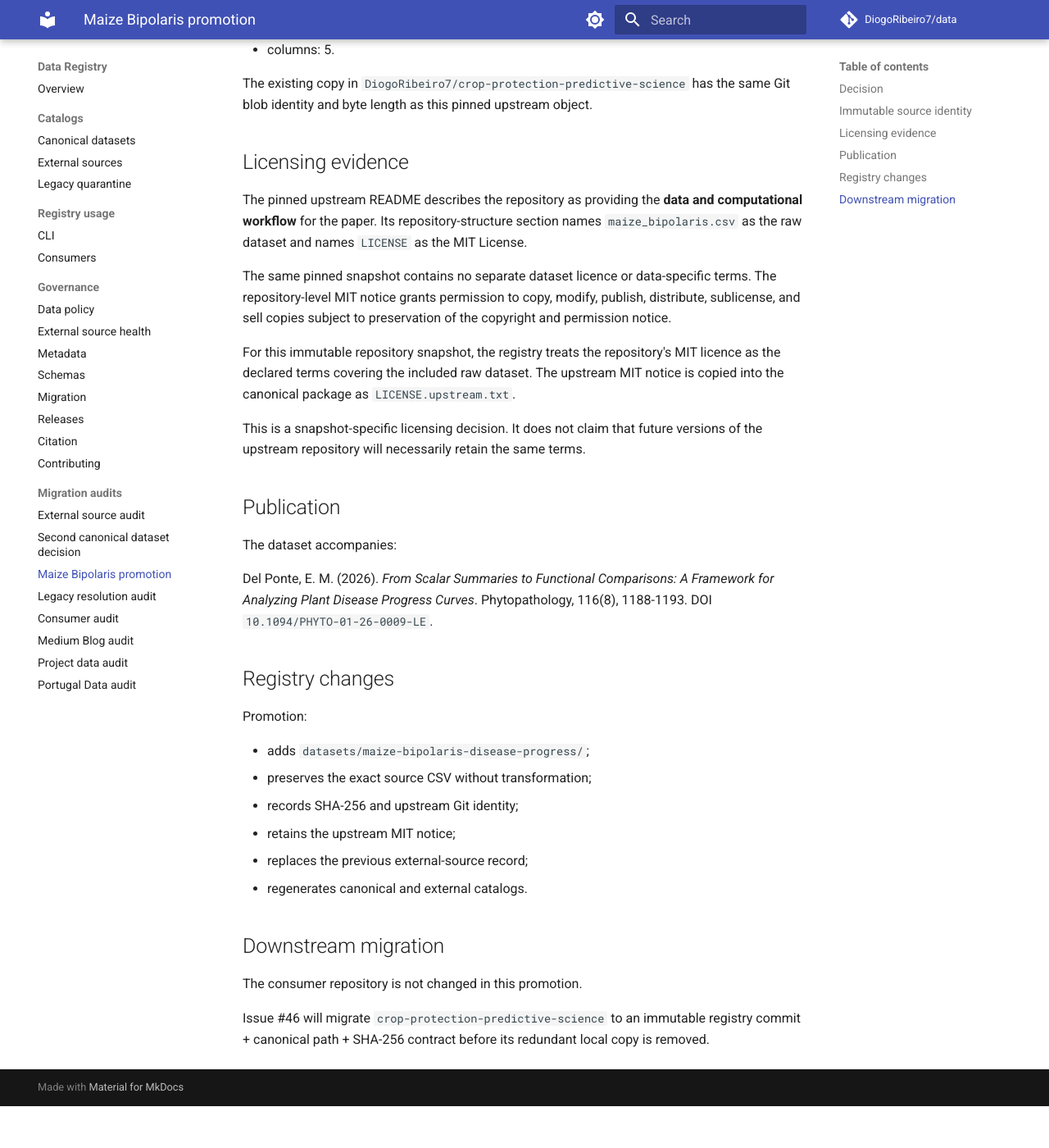
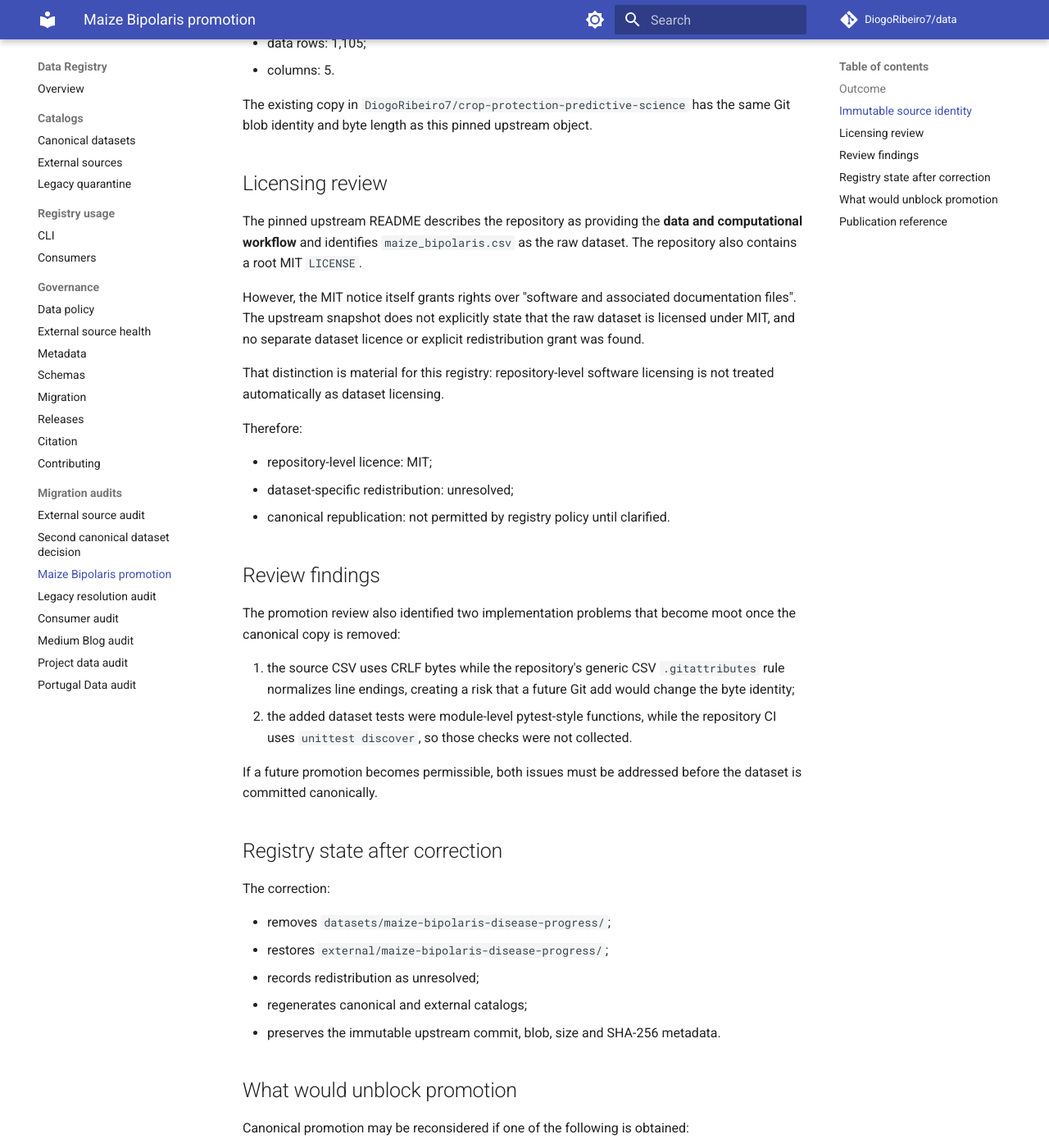
Before and after one commit to DiogoRibeiro7/data, an MkDocs documentation site: the page built from docs/migrations/MAIZE_BIPOLARIS_PROMOTION_2026-10-03.md, in a window 1280 px wide and 1400 px high, scrolled down 602 px. Shown: the whole window at 82% size. Built offline with MkDocs 1.6.1 and Material for MkDocs 9.7.7, drawn with Linux system fonts in a browser that asks for light colours; comment, search, counter and statistics services are not loaded; before the commit the page ends 1951 px from its top, so only the background shows below that; some of the changed text lies outside the part shown.

Commit message:
docs: record maize Bipolaris promotion rollback

```diff
--- a/docs/migrations/MAIZE_BIPOLARIS_PROMOTION_2026-10-03.md
+++ b/docs/migrations/MAIZE_BIPOLARIS_PROMOTION_2026-10-03.md
@@ -1,9 +1,13 @@
-# Maize Bipolaris canonical promotion audit — 2026-10-03
+# Maize Bipolaris promotion review — 2026-10-03
 
-## Decision
+## Outcome
 
-Promote the maize Bipolaris disease-progress CSV from
-`emdelponte/paper-hgam-curves` to the canonical registry.
+The attempted canonical promotion of the maize Bipolaris disease-progress CSV
+was **reversed** after review identified that dataset-specific redistribution
+permission had not been established explicitly.
+
+The source remains a pinned external record. The registry does not republish
+the dataset bytes.
 
 ## Immutable source identity
 
@@ -19,49 +23,64 @@ Promote the maize Bipolaris disease-progress CSV from
 The existing copy in `DiogoRibeiro7/crop-protection-predictive-science` has
 the same Git blob identity and byte length as this pinned upstream object.
 
-## Licensing evidence
+## Licensing review
 
 The pinned upstream README describes the repository as providing the **data and
-computational workflow** for the paper. Its repository-structure section names
-`maize_bipolaris.csv` as the raw dataset and names `LICENSE` as the MIT
-License.
+computational workflow** and identifies `maize_bipolaris.csv` as the raw
+dataset. The repository also contains a root MIT `LICENSE`.
 
-The same pinned snapshot contains no separate dataset licence or data-specific
-terms. The repository-level MIT notice grants permission to copy, modify,
-publish, distribute, sublicense, and sell copies subject to preservation of the
-copyright and permission notice.
+However, the MIT notice itself grants rights over "software and associated
+documentation files". The upstream snapshot does not explicitly state that the
+raw dataset is licensed under MIT, and no separate dataset licence or explicit
+redistribution grant was found.
 
-For this immutable repository snapshot, the registry treats the repository's
-MIT licence as the declared terms covering the included raw dataset. The
-upstream MIT notice is copied into the canonical package as
-`LICENSE.upstream.txt`.
+That distinction is material for this registry: repository-level software
+licensing is not treated automatically as dataset licensing.
 
-This is a snapshot-specific licensing decision. It does not claim that future
-versions of the upstream repository will necessarily retain the same terms.
+Therefore:
 
-## Publication
+- repository-level licence: MIT;
+- dataset-specific redistribution: unresolved;
+- canonical republication: not permitted by registry policy until clarified.
 
-The dataset accompanies:
+## Review findings
 
-Del Ponte, E. M. (2026). *From Scalar Summaries to Functional Comparisons:
-A Framework for Analyzing Plant Disease Progress Curves*. Phytopathology,
-116(8), 1188-1193. DOI `10.1094/PHYTO-01-26-0009-LE`.
+The promotion review also identified two implementation problems that become
+moot once the canonical copy is removed:
 
-## Registry changes
+1. the source CSV uses CRLF bytes while the repository's generic CSV
+   `.gitattributes` rule normalizes line endings, creating a risk that a future
+   Git add would change the byte identity;
+2. the added dataset tests were module-level pytest-style functions, while the
+   repository CI uses `unittest discover`, so those checks were not collected.
 
-Promotion:
+If a future promotion becomes permissible, both issues must be addressed before
+the dataset is committed canonically.
 
-- adds `datasets/maize-bipolaris-disease-progress/`;
-- preserves the exact source CSV without transformation;
-- records SHA-256 and upstream Git identity;
-- retains the upstream MIT notice;
-- replaces the previous external-source record;
-- regenerates canonical and external catalogs.
+## Registry state after correction
 
-## Downstream migration
+The correction:
 
-The consumer repository is not changed in this promotion.
+- removes `datasets/maize-bipolaris-disease-progress/`;
+- restores `external/maize-bipolaris-disease-progress/`;
+- records redistribution as unresolved;
+- regenerates canonical and external catalogs;
+- preserves the immutable upstream commit, blob, size and SHA-256 metadata.
 
-Issue #46 will migrate `crop-protection-predictive-science` to an immutable
-registry commit + canonical path + SHA-256 contract before its redundant local
-copy is removed.
+## What would unblock promotion
+
+Canonical promotion may be reconsidered if one of the following is obtained:
+
+1. an explicit dataset licence covering `maize_bipolaris.csv`;
+2. an explicit statement from the dataset author that the repository MIT
+   licence applies to the dataset;
+3. another authoritative source with clear redistribution terms for the exact
+   dataset.
+
+Until then, downstream consumers should continue using their existing pinned
+source arrangement rather than a registry-hosted canonical copy.
+
+## Publication reference
+
+The dataset accompanies Del Ponte's plant disease progress-curve work,
+DOI `10.1094/PHYTO-01-26-0009-LE`.
```
